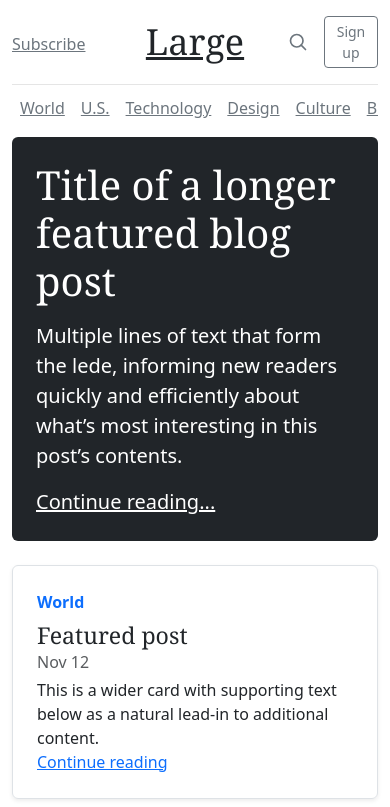
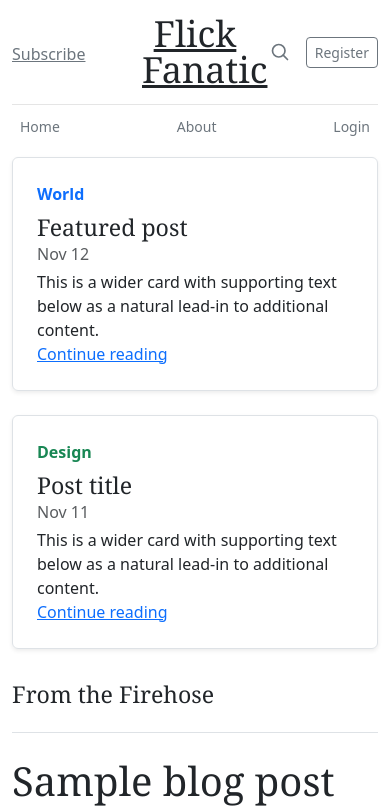
Before and after one commit to T-KibCode/Milestone-Project-3, a Flask app: page / in a window 390 px wide. Shown: the top 807 px of the page. Run offline with Flask 3, Linux system fonts and the light colour scheme; parts of the project's set-up code (start-up, migrations or seed data) failed here and were passed over; some libraries are stand-ins or nearby versions.

Commit message:
<fix> everything
Signed-off-by: T-KibCode <tkibirige94@gmail.com>

```diff
--- a/FlickFanatic/forms.py
+++ b/FlickFanatic/forms.py
@@ -1,9 +1,11 @@
+import os
+import FlickFanatic
 from flask_wtf import FlaskForm
 from flask_wtf.file import FileField, FileAllowed
 from flask_login import current_user
 from wtforms import StringField, PasswordField, SubmitField, BooleanField, TextAreaField
 from wtforms.validators import DataRequired, Length, Email, EqualTo, ValidationError
-from FlickFanatic.models import User, forms
+from FlickFanatic.models import User
 
 
 class RegistrationForm(FlaskForm):
--- a/FlickFanatic/models.py
+++ b/FlickFanatic/models.py
@@ -1,6 +1,8 @@
 import os
+import FlickFanatic
 from datetime import datetime
 from FlickFanatic import db, login_manager
+from FlickFanatic.models import User, Post
 from flask_login import UserMixin
 
 
--- a/FlickFanatic/routes.py
+++ b/FlickFanatic/routes.py
@@ -1,6 +1,7 @@
 import os
 import secrets
 import jwt
+import FlickFanatic
 from PIL import Image
 from flask import abort, render_template, url_for, flash, redirect, request
 from FlickFanatic import app, db, bcrypt
@@ -14,7 +15,7 @@
 def home():
     page = request.args.get('page', 1, type=int)
     posts = Post.query.paginate(page=page, per_page=5)
-    return render_template('home.html', posts=posts)
+    return render_template('index.html', posts=posts)
 
 @app.route("/about")
 def about():
@@ -26,7 +27,7 @@
 
 @app.route("/register", methods=['GET','POST'])
 def register():
-    if current_user.is_authenticated: # type: ignore
+    if current_user.is_authenticated:
         return redirect(url_for('home'))
     form = RegistrationForm()
     if form.validate_on_submit():
@@ -40,7 +41,7 @@
 
 @app.route("/login", methods=['GET','POST'])
 def login():
-    if current_user.is_authenticated: # type: ignore
+    if current_user.is_authenticated:
         return redirect(url_for('home'))
     form = LoginForm()
     if form.validate_on_submit():
--- a/FlickFanatic/templates/base.html
+++ b/FlickFanatic/templates/base.html
@@ -9,7 +9,7 @@
     {% else %}
         <title>Film Fanatic</title>
     {% endif %}
-
+    <link rel="stylesheet" type="text/css" href="{{ url_for('static',filename='styles/bootstrap.min.css') }}">
     <link rel="stylesheet" type="text/css" href="{{ url_for('static',filename='styles/style.css') }}">
     <link href="https://cdn.jsdelivr.net/npm/bootstrap@5.3.0-alpha3/dist/css/bootstrap.min.css" rel="stylesheet"
         integrity="sha384-KK94CHFLLe+nY2dmCWGMq91rCGa5gtU4mk92HdvYe+M/SXH301p5ILy+dN9+nJOZ" crossorigin="anonymous">
@@ -172,7 +172,7 @@
                     <a class="link-secondary" href="#">Subscribe</a>
                 </div>
                 <div class="col-4 text-center">
-                    <a class="blog-header-logo text-dark" href="#">Large</a>
+                    <a class="blog-header-logo text-dark" href="{{ url_for('home') }}">Flick Fanatic</a>
                 </div>
                 <div class="col-4 d-flex justify-content-end align-items-center">
                     <a class="link-secondary" href="#" aria-label="Search">
@@ -184,36 +184,71 @@
                             <path d="M21 21l-5.2-5.2" />
                         </svg>
                     </a>
-                    <a class="btn btn-sm btn-outline-secondary" href="#">Sign up</a>
+                    {% if current_user.is_authenticated %}
+                        <a class="btn btn-sm btn-outline-secondary" href="{{ url_for('register') }}">Sign up</a>
+                    {% else %}
+                        <a class="btn btn-sm btn-outline-secondary" href="{{ url_for('register') }}">Register</a>
+                    {% endif %}
                 </div>
             </div>
         </header>
 
         <div class="nav-scroller py-1 mb-2">
             <nav class="nav d-flex justify-content-between">
-                <a class="p-2 link-secondary" href="#">World</a>
-                <a class="p-2 link-secondary" href="#">U.S.</a>
-                <a class="p-2 link-secondary" href="#">Technology</a>
-                <a class="p-2 link-secondary" href="#">Design</a>
-                <a class="p-2 link-secondary" href="#">Culture</a>
-                <a class="p-2 link-secondary" href="#">Business</a>
-                <a class="p-2 link-secondary" href="#">Politics</a>
-                <a class="p-2 link-secondary" href="#">Opinion</a>
-                <a class="p-2 link-secondary" href="#">Science</a>
-                <a class="p-2 link-secondary" href="#">Health</a>
-                <a class="p-2 link-secondary" href="#">Style</a>
-                <a class="p-2 link-secondary" href="#">Travel</a>
+                <a class="p-2 link-secondary nav-item nav-link" href="{{ url_for('home') }}">Home</a>
+                <a class="p-2 link-secondary nav-item nav-link" href="{{ url_for('about') }}">About</a>
+            {% if current_user.is_authenticated %}
+                <a class="p-2 link-secondary nav-item nav-link" href="{{ url_for('new_post') }}">New Post</a>
+                <a class="p-2 link-secondary nav-item nav-link" href="{{ url_for('account') }}">Account</a>
+                <a class="p-2 link-secondary nav-item nav-link" href="{{ url_for('logout') }}">Logout</a>
+            {% else %}
+                <a class="p-2 link-secondary nav-item nav-link" href="{{ url_for('login') }}">Login</a>
+
+            {% endif %}
             </nav>
         </div>
 
-        <div class="p-4 p-md-5 mb-4 text-white rounded bg-dark">
-            <div class="col-md-6 px-0">
-                <h1 class="display-4 font-italic">Title of a longer featured blog post</h1>
-                <p class="lead my-3">Multiple lines of text that form the lede, informing new readers quickly and
-                    efficiently about what’s most interesting in this post’s contents.</p>
-                <p class="lead mb-0"><a href="#" class="text-white font-weight-bold">Continue reading...</a></p>
+        <div class="collapse navbar-collapse justify-content-end-collapse" id="navbarSupportedContent">
+            <div class="navbar-nav mr-auto">
+              <a class="nav-item nav-link" href="{{ url_for('home') }}">Home</a>
+              <a class="nav-item nav-link" href="{{ url_for('about') }}">About</a>
             </div>
-        </div>
+            <div class="navbar-nav">
+              {% if current_user.is_authenticated %}
+                <a class="p-2 link-secondary nav-item nav-link" href="{{ url_for('new_post') }}">New Post</a>
+                <a class="p-2 link-secondary nav-item nav-link" href="{{ url_for('account') }}">Account</a>
+                <a class="p-2 link-secondary nav-item nav-link" href="{{ url_for('logout') }}">Logout</a>
+              {% else %}
+                <a class="p-2 link-secondary nav-item nav-link" href="{{ url_for('login') }}">Login</a>
+                <a class="p-2 link-secondary nav-item nav-link" href="{{ url_for('register') }}">Register</a>
+              {% endif %}
+            </div>
+          </div>
+
+        {% for post in posts.items %}
+            <article class="media content-section">
+                <img class="rounded-circle article-img" src="{{ url_for('static', filename='profile_pics/' + post.author.image_file) }}">
+                <div class="media-body">
+                    <div class="article-metadata">
+                        <a class="mr-2" href="#">{{ post.author.username }}</a>
+                        <small class="text-muted">{{ post.date_posted.strftime('%d-%m-%Y') }}</small>
+                    </div>
+                    <h2><a class="article-title" href="{{ url_for('post', post_id=post.id) }}">{{ post.title }}</a></h2>
+                    <p class="article-content">{{ post.content }}</p>
+                </div>
+            </article>
+        {% endfor %}
+        {% for page_num in posts.iter_pages(left_edge=1, right_edge=1, left_current=1, right_current=2) %}
+            {% if page_num %}
+                {% if posts.page == page_num %}
+                    <a class="btn btn-outline-info mb-4" href="{{ url_for('home', page=page_num) }}">{{ page_num }}</a>
+                {% else %}
+                    <a class="btn btn-outline-secondary mb-4" href="{{ url_for('home', page=page_num) }}">{{ page_num }}</a>
+                {% endif %}
+            {% else %}
+                ...
+            {% endif %}
+        {% endfor %}
 
         <div class="row mb-2">
             <div class="col-md-6">
@@ -401,11 +436,14 @@
     </main><!-- /.container -->
 
     <footer class="blog-footer">
-        <p>Blog template built for <a href="https://getbootstrap.com/">Bootstrap</a> by <a
-                href="https://twitter.com/mdo">@mdo</a>.</p>
-        <p>
-            <a href="#">Back to top</a>
-        </p>
+        <div class="p-4">
+            <h4 class="font-italic">Elsewhere</h4>
+            <ol class="list-unstyled">
+                <li><a href="#">GitHub</a></li>
+                <li><a href="#">Twitter</a></li>
+                <li><a href="#">Facebook</a></li>
+            </ol>
+        </div>
     </footer>
 
 
```
Also changed, not shown: FlickFanatic/__init__.py (+5 -3 lines), requirements.txt (added, +95 -0 lines), FlickFanatic/templates/index.html (renamed from FlickFanatic/templates/home.html), instance/site.db (added), secrets_1.py (renamed from secrets.py).
